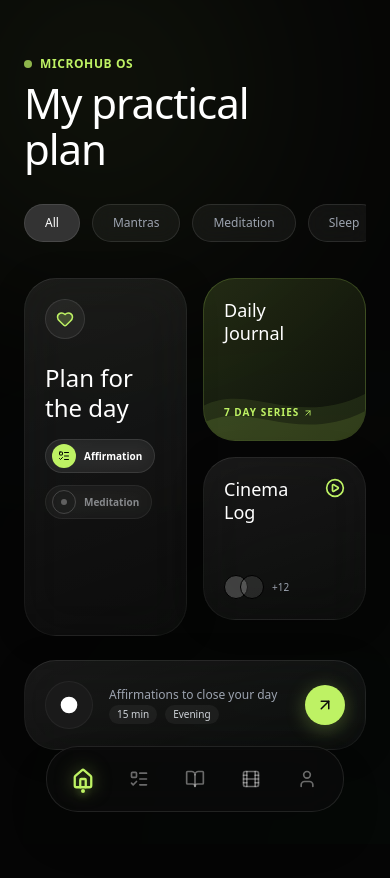
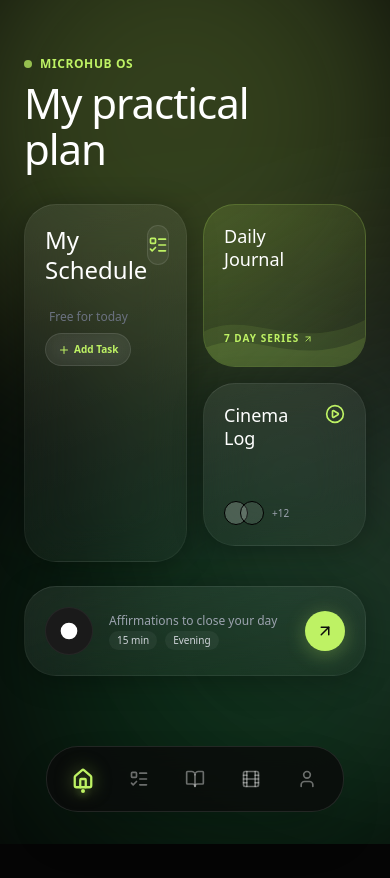
Before and after one commit to injArima/MicroHub, a React (Vite) app: page / in a window 390 px wide. After the commit the page ends 844 px from the top, so only its background shows below. Built offline with nearby package versions, Linux system fonts and the light colour scheme.

Commit message:
feat: Enhance home screen with task preview and refined background
Introduce a preview of recent tasks on the home screen for quick access. Adjust background blob sizes and opacity for a more pronounced and visually appealing effect, especially on mobile devices.

```diff
--- a/App.tsx
+++ b/App.tsx
@@ -97,14 +97,14 @@ const App: React.FC = () => {
 
       {/* Refined Ambient Background Blobs with Animation */}
       <div className="fixed inset-0 z-0 pointer-events-none overflow-hidden">
-        {/* Main Green Glow (Top Left) */}
-        <div className="absolute top-[-10%] left-[-10%] w-[80vw] h-[80vw] bg-[#bef264] rounded-full blur-[140px] opacity-10 mix-blend-screen animate-blob" />
+        {/* Main Green Glow (Top Left) - Increased size/opacity for mobile */}
+        <div className="absolute top-[-20%] left-[-20%] w-[140vw] h-[140vw] md:w-[600px] md:h-[600px] bg-[#bef264] rounded-full blur-[100px] opacity-25 mix-blend-screen animate-blob" />
 
-        {/* Secondary Blue/Green Glow (Bottom Right) */}
-        <div className="absolute bottom-[-20%] right-[-10%] w-[60vw] h-[60vw] bg-[#22c55e] rounded-full blur-[140px] opacity-[0.08] mix-blend-screen animate-blob animation-delay-2000" />
+        {/* Secondary Blue/Green Glow (Bottom Right) - Increased size/opacity for mobile */}
+        <div className="absolute bottom-[-10%] right-[-20%] w-[120vw] h-[120vw] md:w-[500px] md:h-[500px] bg-[#22c55e] rounded-full blur-[100px] opacity-20 mix-blend-screen animate-blob animation-delay-2000" />
 
         {/* Subtle Middle Accent */}
-        <div className="absolute top-[30%] left-[50%] transform -translate-x-1/2 w-[40vw] h-[40vw] bg-white rounded-full blur-[160px] opacity-[0.03] animate-blob animation-delay-4000" />
+        <div className="absolute top-[40%] left-[50%] transform -translate-x-1/2 w-[100vw] h-[100vw] md:w-[400px] md:h-[400px] bg-white rounded-full blur-[120px] opacity-10 animate-blob animation-delay-4000" />
       </div>
 
       <main className="w-full md:max-w-md mx-auto min-h-screen relative z-10 transition-all duration-300 flex flex-col">
--- a/apps/HomeHub.tsx
+++ b/apps/HomeHub.tsx
@@ -1,6 +1,6 @@
 import React, { useState, useEffect } from 'react';
-import { ListTodo, BookOpen, Film, ArrowUpRight, PlayCircle, Heart } from 'lucide-react';
-import { AppRoute, SheetConfig } from '../types';
+import { ListTodo, BookOpen, Film, ArrowUpRight, PlayCircle, Plus } from 'lucide-react';
+import { AppRoute, SheetConfig, Task } from '../types';
 
 interface HomeHubProps {
     onNavigate: (route: AppRoute) => void;
@@ -10,19 +10,24 @@ interface HomeHubProps {
 
 const HomeHub: React.FC<HomeHubProps> = ({ onNavigate, config, userName }) => {
     const [greeting, setGreeting] = useState('');
+    const [tasks, setTasks] = useState<Task[]>([]);
 
     useEffect(() => {
         const hour = new Date().getHours();
         if (hour < 12) setGreeting('Good Morning');
         else if (hour < 18) setGreeting('Good Afternoon');
         else setGreeting('Good Evening');
+
+        // Load tasks for preview
+        try {
+            const stored = localStorage.getItem('microhub_tasks');
+            if (stored) {
+                setTasks(JSON.parse(stored));
+            }
+        } catch (e) {
+            console.error("Failed to load tasks", e);
+        }
     }, []);
-
-    const FilterPill = ({ label, active = false }: { label: string, active?: boolean }) => (
-        <button className={`px-5 py-2.5 rounded-full text-xs font-medium transition-all ${active ? 'bg-[#333] text-white border border-white/10' : 'glass-button text-gray-400 hover:bg-white/10'}`}>
-            {label}
-        </button>
-    );
 
     return (
         <div className="w-full min-h-screen pb-32 px-6 pt-14 flex flex-col">
@@ -39,14 +44,6 @@ const HomeHub: React.FC<HomeHubProps> = ({ onNavigate, config, userName }) => {
                 </h1>
             </div>
 
-            {/* Filter Pills */}
-            <div className="flex gap-3 overflow-x-auto no-scrollbar mb-8 pb-1">
-                <FilterPill label="All" active />
-                <FilterPill label="Mantras" />
-                <FilterPill label="Meditation" />
-                <FilterPill label="Sleep" />
-            </div>
-
             {/* Apps Grid */}
             <div className="grid grid-cols-2 gap-4">
 
@@ -55,28 +52,34 @@ const HomeHub: React.FC<HomeHubProps> = ({ onNavigate, config, userName }) => {
                     onClick={() => onNavigate(AppRoute.TASKS)}
                     className="col-span-1 row-span-2 glass-card glass-card-hover rounded-[32px] p-5 flex flex-col justify-between cursor-pointer relative overflow-hidden min-h-[320px] group"
                 >
-                    <div className="relative z-10">
+                    <div className="relative z-10 w-full">
+                        {/* Header with Title Left and Icon Right */}
                         <div className="flex justify-between items-start mb-6">
+                            <h3 className="text-2xl font-light text-white leading-tight">My<br/>Schedule</h3>
+
                             <div className="w-10 h-10 rounded-full border border-white/10 flex items-center justify-center bg-white/5 text-white">
-                                <Heart size={18} className="text-[#bef264]" fill="rgba(190, 242, 100, 0.2)" />
+                                <ListTodo size={20} className="text-[#bef264]" />
                             </div>
                         </div>
 
-                        <h3 className="text-2xl font-light text-white leading-tight mb-4">Plan for<br/>the day</h3>
-
                         <div className="space-y-3">
-                            <div className="glass-button p-1 pl-1.5 pr-3 rounded-full flex items-center gap-2 w-max">
-                                <div className="w-6 h-6 rounded-full bg-[#bef264] flex items-center justify-center">
-                                    <ListTodo size={12} className="text-black" />
+                            {tasks.length > 0 ? (
+                                tasks.slice(0, 3).map((task, index) => (
+                                    <div key={task.id} className={`glass-button p-1 pl-1.5 pr-3 rounded-full flex items-center gap-2 w-max max-w-full ${index !== 0 ? 'opacity-60' : ''}`}>
+                                        <div className={`w-6 h-6 rounded-full flex items-center justify-center flex-shrink-0 ${index === 0 ? 'bg-[#bef264]' : 'border border-white/30'}`}>
+                                            {index === 0 ? <ListTodo size={12} className="text-black" /> : <div className="w-1.5 h-1.5 rounded-full bg-white/50"></div>}
+                                        </div>
+                                        <span className={`text-[10px] font-bold truncate ${index === 0 ? 'text-white' : 'text-gray-300'}`}>{task.title}</span>
+                                    </div>
+                                ))
+                            ) : (
+                                <div className="flex flex-col items-start gap-2 animate-in fade-in duration-500">
+                                    <span className="text-xs text-gray-500 font-light ml-1">Free for today</span>
+                                    <div className="glass-button px-3 py-2 rounded-full text-[10px] font-bold text-[#bef264] flex items-center gap-1 hover:bg-[#bef264]/10 transition-colors">
+                                        <Plus size={12} /> Add Task
+                                    </div>
                                 </div>
-                                <span className="text-[10px] font-bold text-white">Affirmation</span>
-                            </div>
-                             <div className="glass-button p-1 pl-1.5 pr-3 rounded-full flex items-center gap-2 w-max opacity-60">
-                                <div className="w-6 h-6 rounded-full border border-white/30 flex items-center justify-center">
-                                    <div className="w-1.5 h-1.5 rounded-full bg-white/50"></div>
-                                </div>
-                                <span className="text-[10px] font-bold text-gray-300">Meditation</span>
-                            </div>
+                            )}
                         </div>
                     </div>
                 </div>
```
